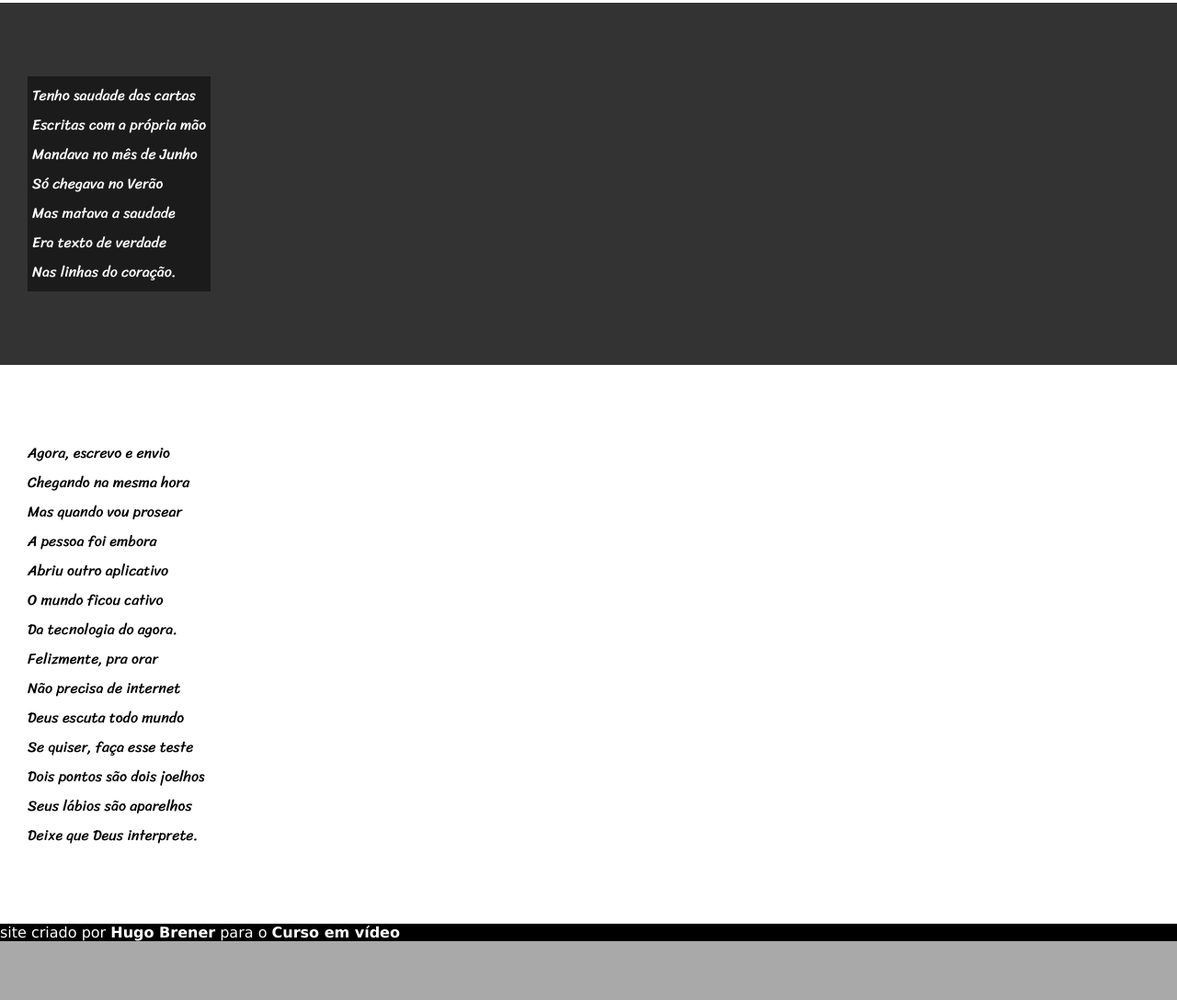
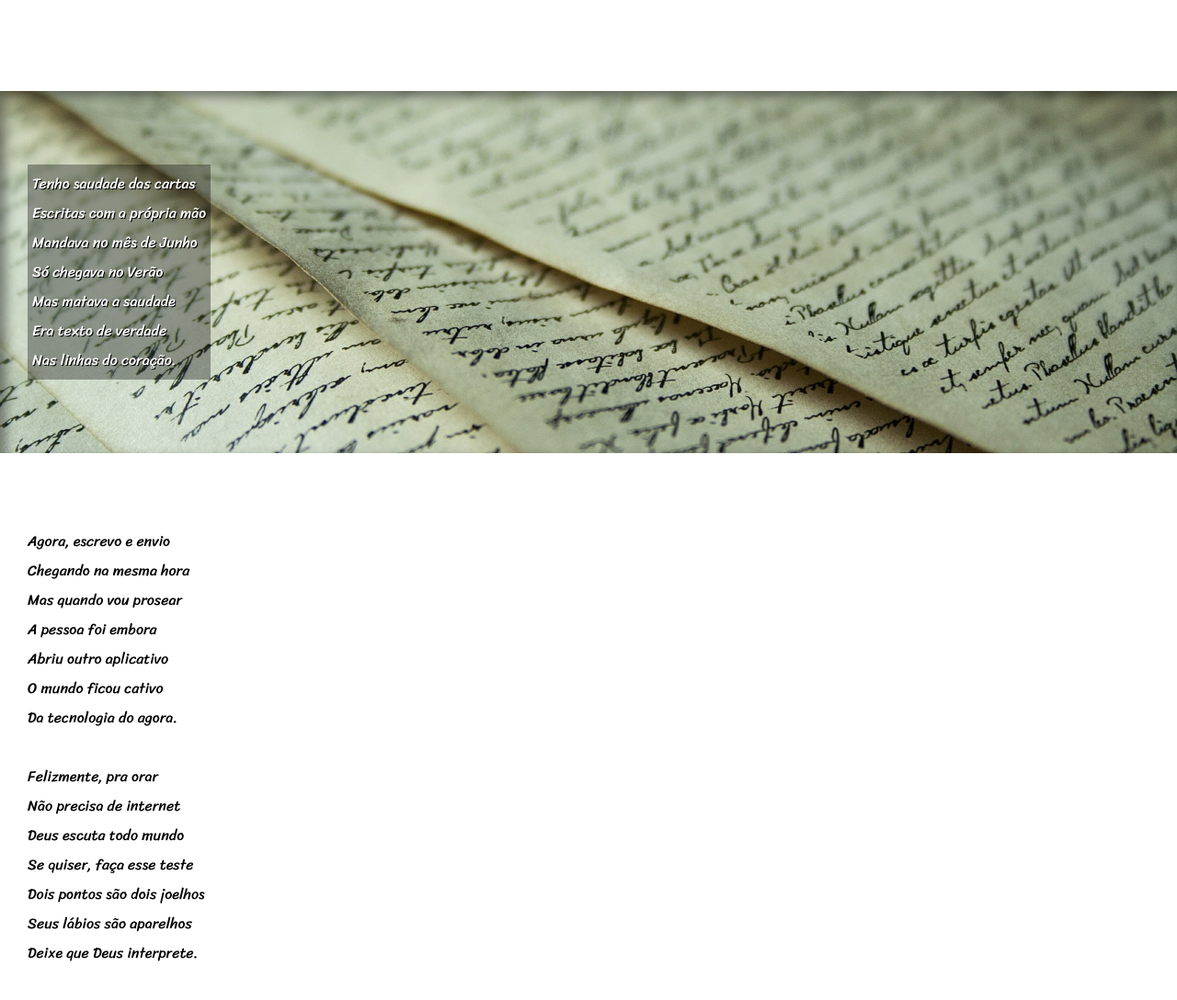
Before and after one commit to hugobrener/html-css, a plain HTML site: page exercícios/desafio012/cordel.html in a window 1280 px wide. Shown: the part 1643-2731 px from the top of the page at 92% size. Before the commit the page ends 2667 px from the top, so only its background shows below. Drawn offline with Linux system fonts and the light colour scheme.

Commit message:
Projeto cordel finalizado

```diff
--- a/exercícios/desafio012/cordel.html
+++ b/exercícios/desafio012/cordel.html
@@ -32,7 +32,7 @@
         </p>
     </section>
 
-    <section class="imagem">
+    <section class="imagem" id="img01">
         <p>
             Não é mais como era antes<br>
             É tudo abreviado<br>
@@ -66,7 +66,7 @@
         </p>
     </section>
 
-    <section class="imagem">
+    <section class="imagem" id="img02">
         <p>
             Tenho saudade das cartas<br>
             Escritas com a própria mão<br>
@@ -100,7 +100,7 @@
     </section>
 
     <footer>
-        site criado por <a href="https://github.com/hugobrener" target="_blank">Hugo Brener</a> para o <a href="https://www.cursoemvideo.com/" target="_blank">Curso em vídeo</a>
+        site criado por <a href="https://github.com/hugobrener" target="_blank">Hugo Brener</a> para o <a href="https://www.cursoemvideo.com/" target="_blank">CursoEmVídeo</a>
     </footer>
 </body>
 </html>
--- a/exercícios/desafio012/estilo/style.css
+++ b/exercícios/desafio012/estilo/style.css
@@ -58,6 +58,10 @@ section {
     font-size: 2,5vw;
 }
 
+section > p {
+    padding-bottom: 2em;
+}
+
 section.normal {
     background-color: white;
     color: black;
@@ -66,15 +70,33 @@ section.normal {
 section.imagem {
     background-color: rgb(51, 51, 51);
     color: white;
+    box-shadow: inset 6px 6px 13px 0px rgba(0, 0, 0, 0.452);
+    background-attachment: fixed;
+
 }
 
 section.imagem > p {
     display: inline-block; /*para que o fundo da caixa ajuste ao conteudo*/
-    background-color: rgba(0, 0, 0, 0.479);
+    background-color: rgba(0, 0, 0, 0.342);
     padding: 5px;
+    text-shadow: 1px 1px 0px black;
+}
+
+section#img01 {
+    background-image: url(../imagens/background001.jpg);
+    background-position: right center;
+    background-size: cover;
+}
+
+section#img02 {
+    background-image: url(../imagens/background002.jpg);
+    background-position: right center;
+    background-size: cover;
+
 }
 footer {
+    text-align: center;
     background-color: black;
     color: white;
-    font-family: var(--fonte1);
+    padding: 10px;
 }
```
